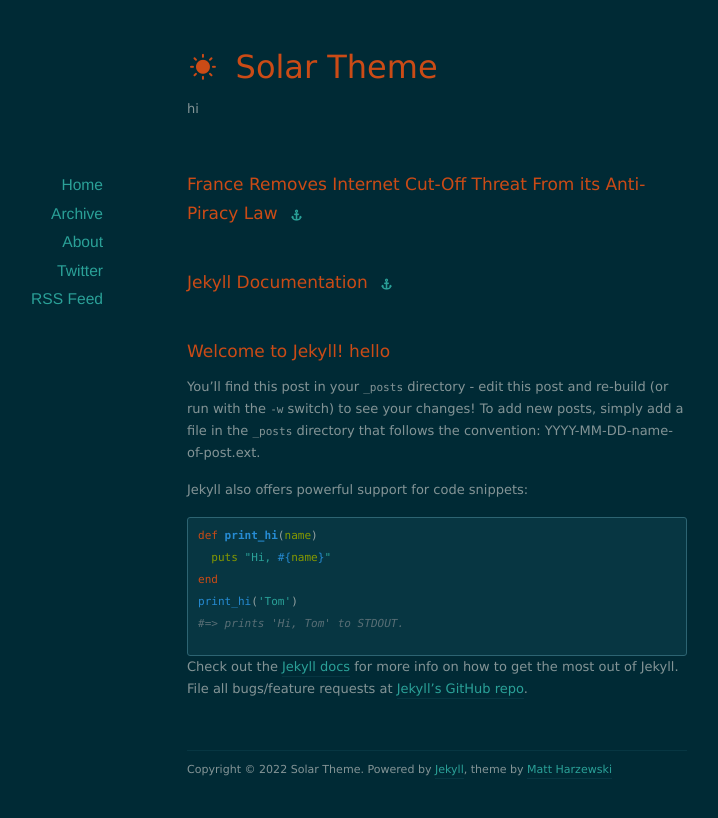
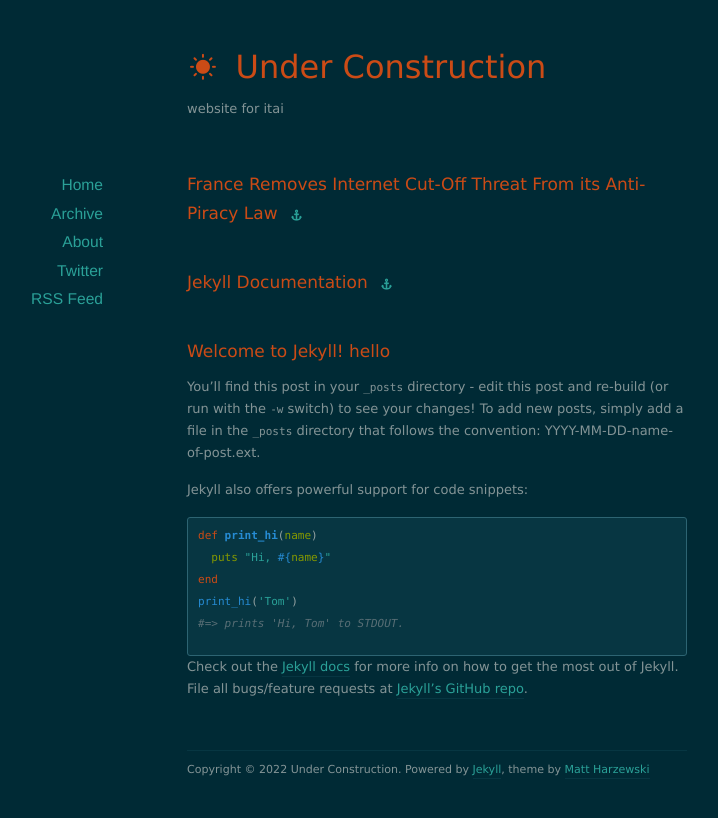
Before and after one commit to itaibassi/itaibassi.github.io, a Jekyll site: the page built from index.html, in a window 1280 px wide. Shown: the top 818 px of the page, without its empty margins (203-921 px from the left). Built offline with Jekyll 4.4.1, drawn with Linux system fonts in a browser that asks for light colours; nearby versions of some CDN libraries; the list of posts is cut into pages by our own code.

Commit message:
Update _config.yml

```diff
--- a/_config.yml
+++ b/_config.yml
@@ -1,6 +1,6 @@
-name: Solar Theme
+name: Under Construction
 url: http://example.org
-description: hi
+description: website for itai
 
 permalink: /:year/:month/:day/:title/
 paginate: 10
```
